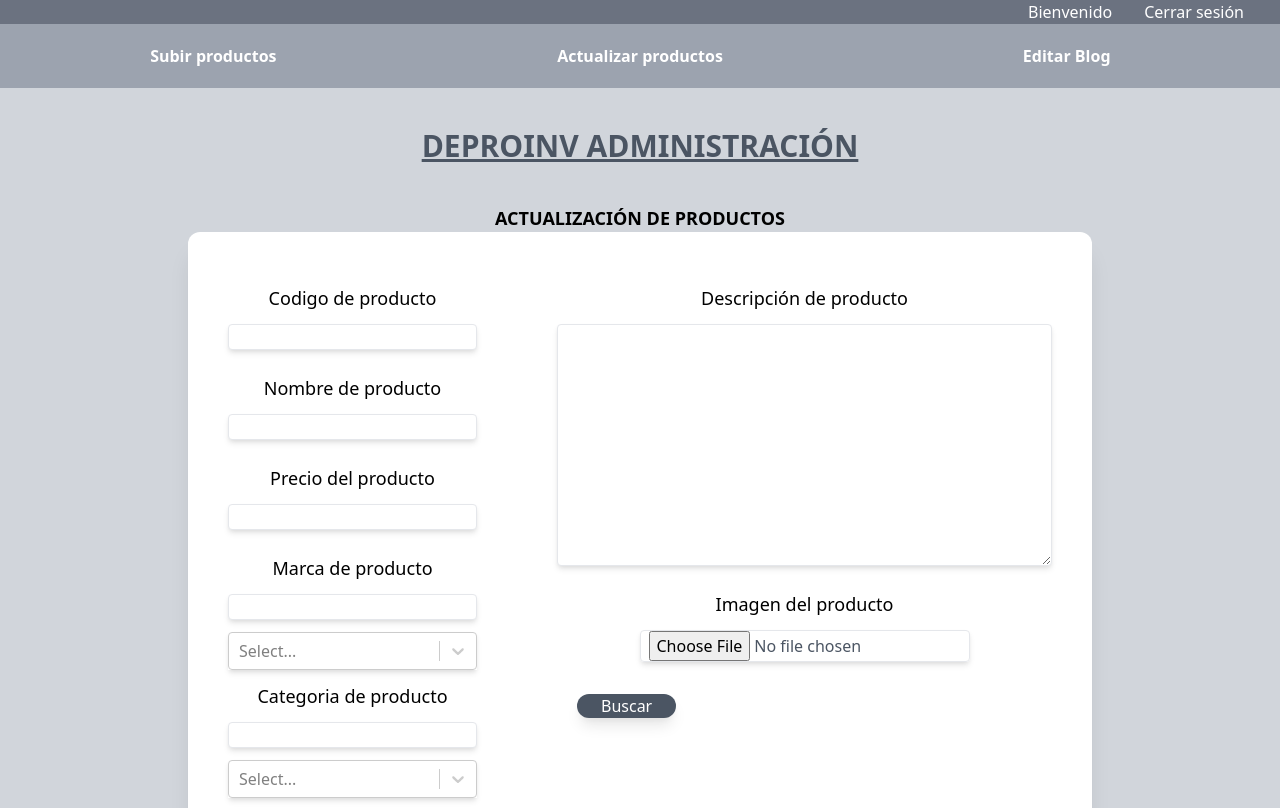
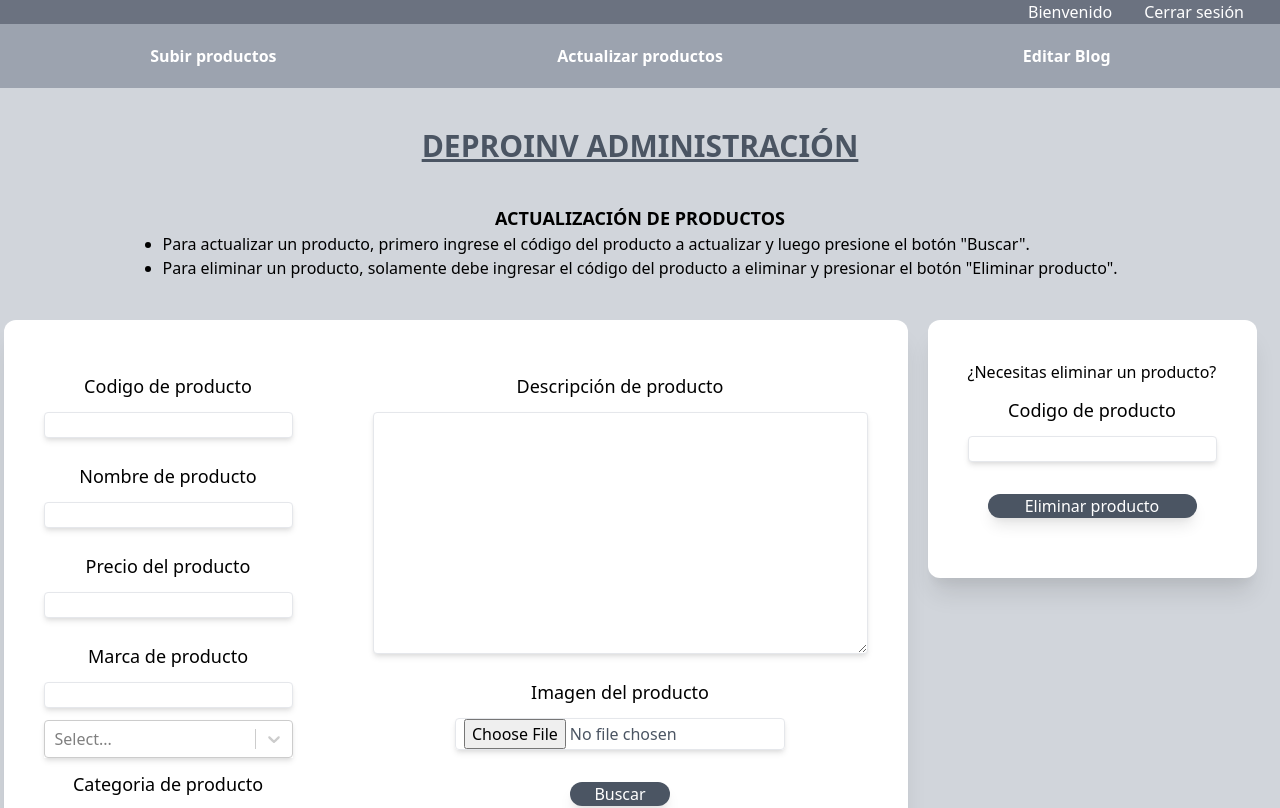
Before and after one commit to javierbeltran425/DEPROWEB, a React (Create React App) app: page /admin-page-update in a window 1280 px wide. Shown: the top 808 px of the page. Built offline with nearby package versions, Linux system fonts and the light colour scheme; no server answers; sample sign-in values are in the browser's storage.

Commit message:
Products and blog administration complete

```diff
--- a/src/Pages/AdminPage.js
+++ b/src/Pages/AdminPage.js
@@ -8,6 +8,7 @@ import { useHistory } from 'react-router-dom'
 import Select from 'react-select'
 
 import AdminHeader from '../Components/AdminHeader'
+import Footer from '../Components/Footer'
 
 const AdminPage = () => {
     const history = useHistory()
@@ -168,6 +169,7 @@ const AdminPage = () => {
                 </div>
                 <button onClick={uploadOnclick} className="m-5 lg:mr-5 px-6 text-sm md:text-xl text-left lg:text-center lg:text-base text-white lg:shadow-lg lg:bg-gray-600 lg:rounded-full transform lg:hover:scale-110 hover:text-black lg:hover:bg-white motion-reduce:transform-none duration-1000">Subir producto</button>
             </div>
+            <Footer />
         </>
     );
 }
--- a/src/Pages/AdminPageBlog.js
+++ b/src/Pages/AdminPageBlog.js
@@ -114,8 +114,6 @@ const AdminPageBlog = () => {
             title: deleteTitle.current.value
         }
 
-        console.log(data)
-
         mutateDelete(data)
     }
 
@@ -193,7 +191,7 @@ const AdminPageBlog = () => {
                 <div className="flex flex-col">
                     <div className="w-4/5 h-auto bg-white m-10 rounded-xl">
                         <h1 className="text-center font-bold m-5 text-2xl">Eliminar publicación</h1>
-                        <p className="text-center px-5">Para eliminar una publicación solo debe ingresar el título del artículo que se desea borrar</p>
+                        <p className="text-center px-5">Para eliminar una publicación solo debe ingresar el título del artículo que se desea borrar.</p>
                         <div className="flex flex-col w-full justify-center items-center">
                             <label className="mt-3 text-lg">Título</label>
                             <input ref={deleteTitle} type="text" className="my-3 border rounded shadow-md text-gray-600 px-2 focus:border-purple-700 focus:ring-1 focus:ring-purple-700 outline-none w-3/4"></input>
--- a/src/Pages/AdminPageUpdate.js
+++ b/src/Pages/AdminPageUpdate.js
@@ -6,11 +6,13 @@ import { useHistory } from 'react-router-dom'
 import Select from 'react-select'
 
 import AdminHeader from '../Components/AdminHeader'
+import Footer from '../Components/Footer'
 
 const AdminPageUpdate = () => {
     const history = useHistory()
     var productCode = useRef(null), productName = useRef(null), productDescription = useRef(null), productPrice = useRef(null),
                         productMaker = useRef(null), productCategory = useRef(null)
+    var deleteProductCode = useRef(null)
 
     const [name, setName] = useState("")
     const [price, setPrice] = useState("")
@@ -74,6 +76,23 @@ const AdminPageUpdate = () => {
             .catch(({ response }) => {
                 alert("Algo salió mal")
                 console.log(response)
+            })
+    })
+
+    const [ mutateDelete, isLoadingDelete  ] = useMutation(data => {
+        axios.put(process.env.REACT_APP_API_URL + 'products/product-delete', data)
+            .then(res => {
+                console.log(res.data)
+
+                console.log(data)
+
+                if(res.status === 200){
+                    alert("Producto borrado")
+                }
+            })
+            .catch(({ response }) => {
+                console.log(response)
+                alert("Algo salió mal")
             })
     })
 
@@ -152,6 +171,16 @@ const AdminPageUpdate = () => {
         productCategory = selectedOption.value
     }
 
+    function deleteProduct(e) {
+        e.preventDefault()
+
+        var data = {
+            productID: deleteProductCode.current.value
+        }
+
+        mutateDelete(data)
+    }
+
     return(
         <>
         <div className="w-full bg-gray-500 flex justify-end h-auto">
@@ -164,7 +193,12 @@ const AdminPageUpdate = () => {
            <div className="bg-gray-300 w-full h-full flex flex-col items-center overflow-y-auto">
                 <h1 className="text-gray-600 text-3xl font-bold underline p-5 m-5">DEPROINV ADMINISTRACIÓN</h1>
                 <h2 className="font-bold text-lg">ACTUALIZACIÓN DE PRODUCTOS</h2>
-                <form className="flex flex-col-2 w-auto h-full bg-white shadow-xl rounded-xl">
+                <ul className="list-disc">
+                    <li>Para actualizar un producto, primero ingrese el código del producto a actualizar y luego presione el botón "Buscar".</li>
+                    <li>Para eliminar un producto, solamente debe ingresar el código del producto a eliminar y presionar el botón "Eliminar producto".</li>
+                </ul>
+                <div className="flex">
+                    <form className="flex flex-col-2 w-auto h-full bg-white shadow-xl rounded-xl my-10">
                         <div className="m-10">
                             <div className="flex flex-col w-full justify-center items-center">
                                 <label className="mt-3 text-lg">Codigo de producto</label>
@@ -198,11 +232,26 @@ const AdminPageUpdate = () => {
                                 <label className="mt-3 text-lg">Imagen del producto</label>
                                 <input type="file" onChange={filesSelecterHandle} className="my-3 border rounded shadow-md text-gray-600 px-2 focus:border-purple-700 focus:ring-1 focus:ring-purple-700 outline-none"></input>
                             </div>
+                            <div className="flex flex-col w-full justify-center items-center">
                                 <button onClick={search} className="m-5 lg:mr-5 px-6 text-sm md:text-xl text-left lg:text-center lg:text-base text-white lg:shadow-lg bg-gray-600 rounded-full transform hover:scale-110 hover:text-black hover:bg-white motion-reduce:transform-none duration-1000">Buscar</button>
+                                <button onClick={uploadOnclick} className="m-5 lg:mr-5 px-6 text-sm md:text-xl text-left lg:text-center lg:text-base text-white lg:shadow-lg bg-gray-600 rounded-full transform hover:scale-110 hover:text-black hover:bg-white motion-reduce:transform-none duration-1000">Actualizar producto</button>
+                            </div>
                         </div>
                     </form>
-                <button onClick={uploadOnclick} className="m-5 lg:mr-5 px-6 text-sm md:text-xl text-left lg:text-center lg:text-base text-white lg:shadow-lg bg-gray-600 rounded-full transform hover:scale-110 hover:text-black hover:bg-white motion-reduce:transform-none duration-1000">Actualizar producto</button>
+
+                    <form className="flex w-auto h-full bg-white shadow-xl rounded-xl items-center mx-5 my-10">
+                        <div className="m-10 flex flex-col justify-center">
+                            <p>¿Necesitas eliminar un producto?</p>
+                            <div className="flex flex-col w-full justify-center items-center">
+                                <label className="mt-3 text-lg">Codigo de producto</label>
+                                <input ref={deleteProductCode} type="text" className="my-3 border rounded shadow-md text-gray-600 px-2 focus:border-purple-700 focus:ring-1 focus:ring-purple-700 outline-none"></input>
                             </div>
+                            <button onClick={deleteProduct} className="m-5 lg:mr-5 px-6 text-sm md:text-xl text-left lg:text-center lg:text-base text-white lg:shadow-lg bg-gray-600 rounded-full transform hover:scale-110 hover:text-black hover:bg-white motion-reduce:transform-none duration-1000">Eliminar producto</button>
+                        </div>
+                    </form>
+                </div>
+           </div>
+           <Footer/>
         </>
     );
 }
```
Lines whose indentation alone changed are shown as unchanged.
